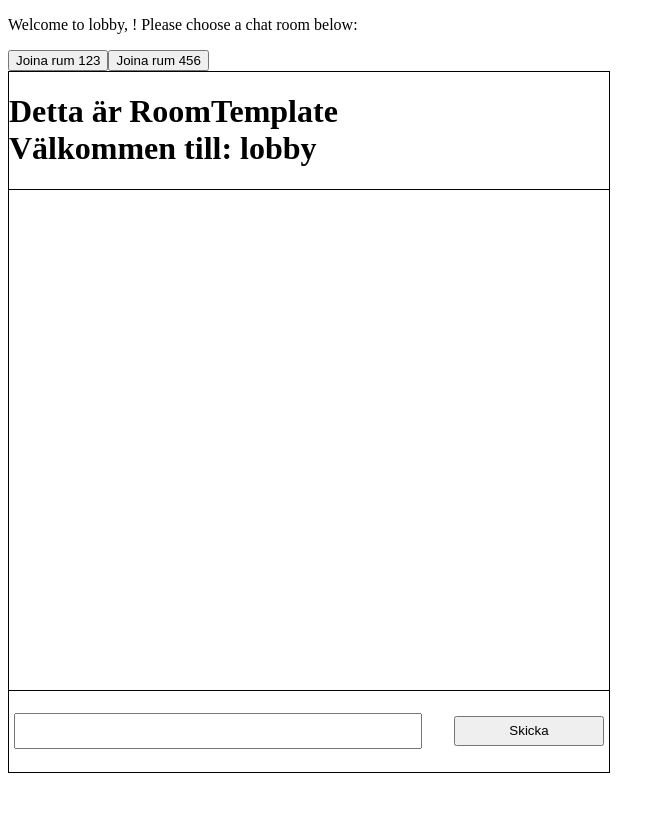
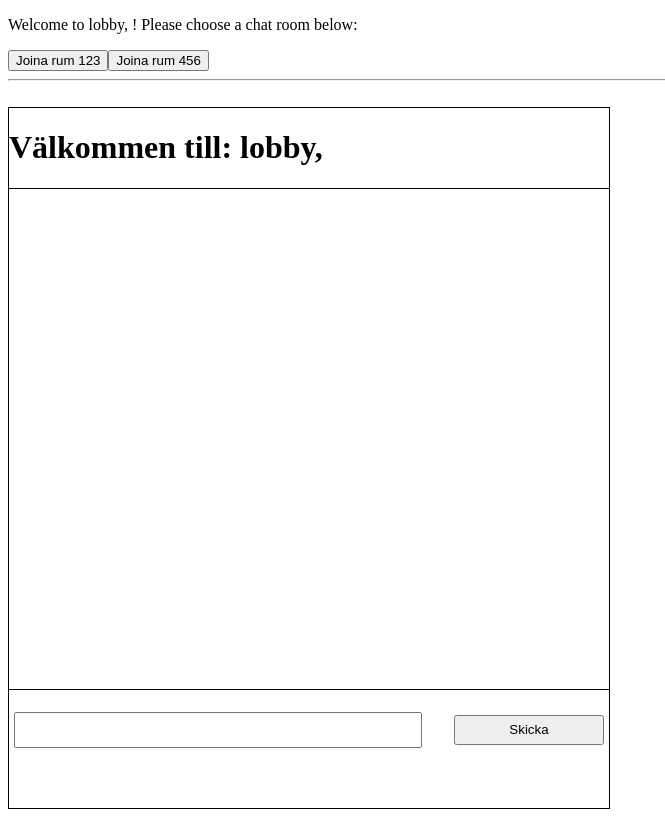
Before and after one commit to MrBig83/ChattUp, a React (Vite) app in the folder client/: page / in a window 1280 px wide. Both pictures are taken after a click on the button "Börja chatta". Shown: the whole page, without its empty margins (0-665 px from the left). Built offline with nearby package versions, Linux system fonts and the light colour scheme; no server answers.

Commit message:
Sakta framåt

```diff
--- a/client/src/Components/Chat/Chat.tsx
+++ b/client/src/Components/Chat/Chat.tsx
@@ -9,6 +9,8 @@ function Chat() {
         <p>Welcome to {room},  {username}! Please choose a chat room below:</p>
         <button onClick={() => setRoom("123")} >Joina rum 123</button>
         <button onClick={() => setRoom("456")} >Joina rum 456</button>
+        <hr/>
+        <br/>
         <RoomTemplate />
     </div>
   )
--- a/client/src/Components/Room/RoomTemplate.tsx
+++ b/client/src/Components/Room/RoomTemplate.tsx
@@ -1,21 +1,46 @@
+import { useEffect } from "react"
 import { useSocket } from "../../Context/SocketContext/socketContext"
+// import { io } from "socket.io-client";
+// const socket = io()
 import "./RoomTemplateStyle.css"
+const chatUl = document.querySelector(".chatUl")
+
 
 function RoomTemplate() {
 
-    const {room} = useSocket()
+    const {room, writeMessage, setwriteMessage, sendMessage, printMessage, username} = useSocket()
+
+    //Kan man ha två useeffect? - Japp
+    // useEffect(() => {
+    //     console.log(
+    //         "OJ, vilken överraskning!"
+    //     );
+    // }, [])
+
+
+    useEffect(() => {
+        if(printMessage){
+            const li = document.createElement("li")
+            li.innerText=(printMessage)
+            chatUl?.appendChild(li)
+
+        }
+    }, [printMessage])
 
     return (
         <div className="roomTemplate">
             <div className="header">
-                <h1>Detta är RoomTemplate <br />Välkommen till: {room}</h1>
+                <h1>Välkommen till: {room}, {username}</h1>
             </div>
             <div className="chatWindow">
+                {/* <p>{printMessage}</p> */}
+
+                <ul className="chatUl"></ul>
 
             </div>
             <div className="writeMessage">
-                <input type="text" />
-                <button>Skicka</button>
+                <input className="input" value={writeMessage} onChange={(e) => setwriteMessage(e.target.value)} type="text" />
+                <button onClick={sendMessage} >Skicka</button>
             </div>
         </div>
     )
--- a/client/src/Components/Room/RoomTemplateStyle.css
+++ b/client/src/Components/Room/RoomTemplateStyle.css
@@ -27,3 +27,6 @@
     width: 150px;
     margin-right: 5px;
 }
+ul {
+    list-style-type: none;
+}
--- a/client/src/Context/SocketContext/socketContext.tsx
+++ b/client/src/Context/SocketContext/socketContext.tsx
@@ -1,15 +1,18 @@
 import { PropsWithChildren, createContext, useContext, useEffect, useState } from "react"
 import { io } from "socket.io-client"
+
 
 interface ISocketContext {
     isLoggedIn: boolean
     username: string
     room: string
-    writtenMessage: string
+    writeMessage: string
+    printMessage: string
     setRoom: React.Dispatch<React.SetStateAction<string>>
     setUsername: React.Dispatch<React.SetStateAction<string>>
-    setWrittenMessage: React.Dispatch<React.SetStateAction<string>>
+    setwriteMessage: React.Dispatch<React.SetStateAction<string>>
     login: () => void
+    sendMessage: () => void
 
 }
 
@@ -17,11 +20,13 @@ const defaultValues = {
     isLoggedIn: false,
     username: "",
     room: "",
-    writtenMessage: "",
+    writeMessage: "",
+    printMessage: "",
     setRoom: () => {},
     setUsername: () => {},
     login: () => {},
-    setWrittenMessage: () => {}
+    setwriteMessage: () => {},
+    sendMessage: () => {}
 }
 
 const SocketContext = createContext<ISocketContext>(defaultValues)
@@ -34,7 +39,14 @@ const SocketProvider = ({children}: PropsWithChildren) => {
     const [isLoggedIn, setIsLoggedIn] = useState(false)
     const [username, setUsername] = useState("");
     const [room, setRoom] = useState("");
-    const [writtenMessage, setWrittenMessage] = useState("");
+    const [writeMessage, setwriteMessage] = useState("");
+    const [printMessage, setPrintMessage] = useState("");
+
+    const login = () => {
+        socket.connect()
+        setIsLoggedIn(true)
+        setRoom("lobby")
+    }
 
     useEffect(() => {
         if(room){
@@ -42,11 +54,15 @@ const SocketProvider = ({children}: PropsWithChildren) => {
         }
     }, [room])
 
-    const login = () => {
-        socket.connect()
-        setIsLoggedIn(true)
-        setRoom("lobby")
+    const sendMessage = () => {
+        socket.emit("write_message", writeMessage)
+        setPrintMessage(writeMessage);
     }
+
+    socket.on("print_message", (arg) => {
+        setPrintMessage(arg)
+    })
+
 
     return (
         <SocketContext.Provider
@@ -57,8 +73,10 @@ const SocketProvider = ({children}: PropsWithChildren) => {
             setUsername,
             room,
             setRoom,
-            writtenMessage,
-            setWrittenMessage
+            writeMessage,
+            setwriteMessage,
+            sendMessage,
+            printMessage
         }}>
             {children}
         </SocketContext.Provider>
```
Also changed, not shown: 1 other file (tests, documents, lock files or other folders).
